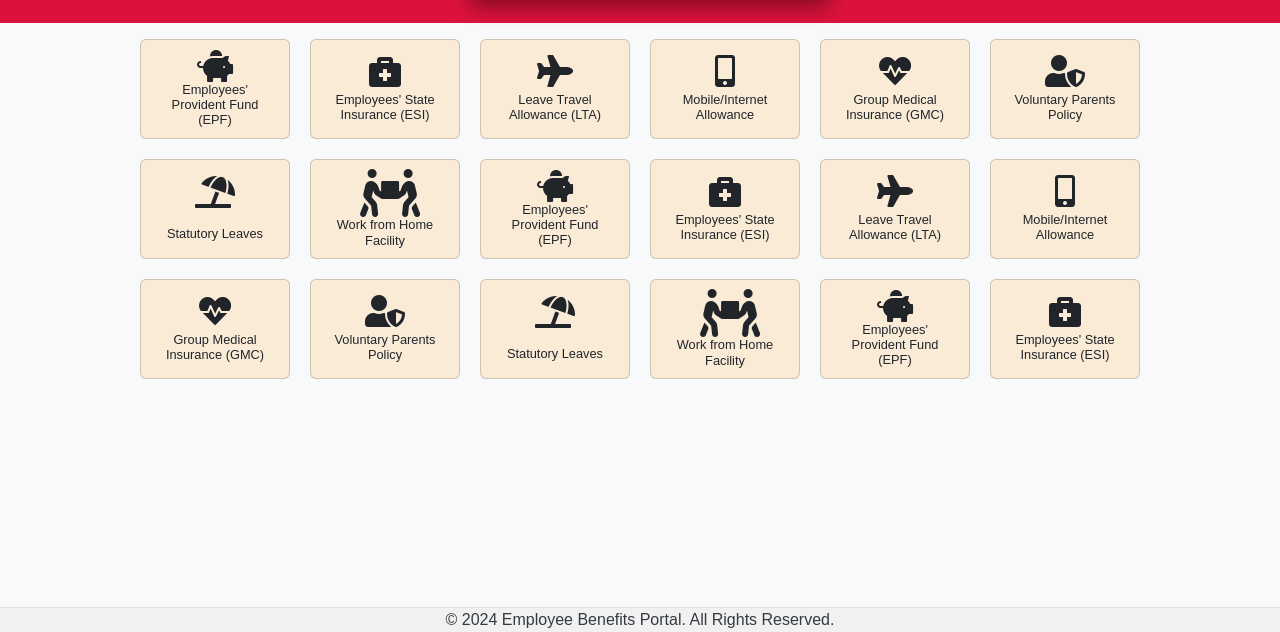
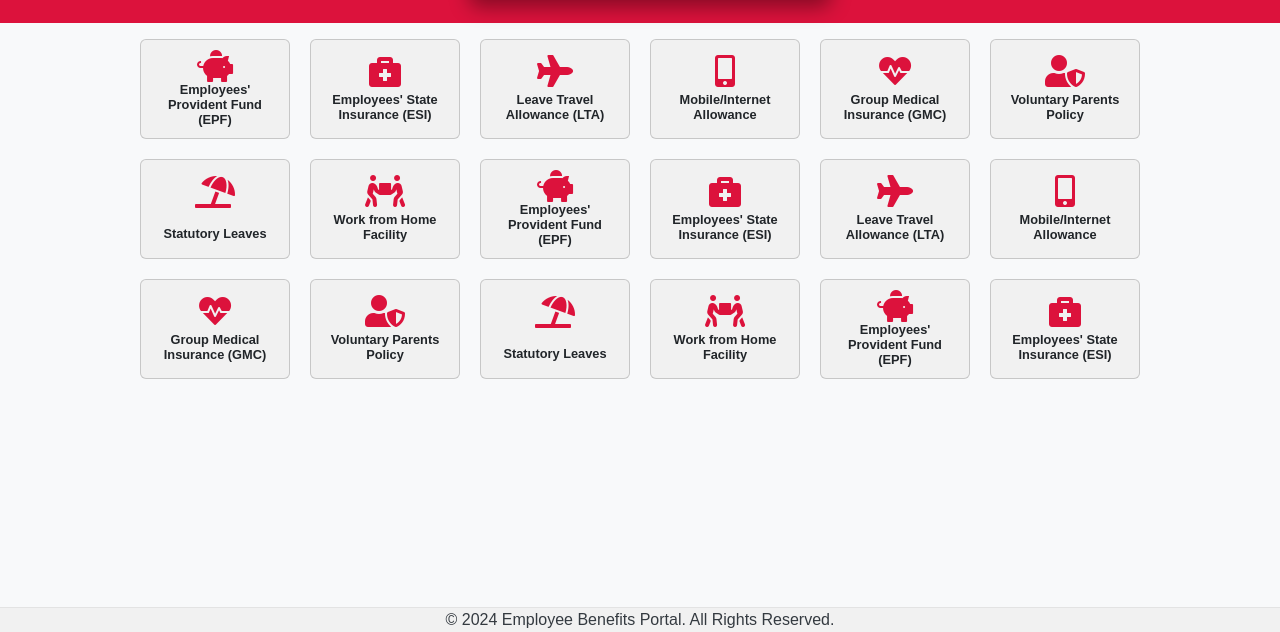
Before and after one commit to Ajin-k-j/EBP-V2, a plain HTML site: page benefit.html in a window 1280 px wide. Shown: the part 168-800 px from the top of the page. Drawn offline with nearby package versions, Linux system fonts and the light colour scheme.

Commit message:
color and text

```diff
--- a/benefit.html
+++ b/benefit.html
@@ -11,9 +11,6 @@
 <body>
     <header class="navbar navbar-expand-lg navbar-light bg-light">
         <a class="navbar-brand" href="#">Benefits Portal</a>
-        <!-- <div>
-            <h3 class="">experion</h3>
-        </div> -->
         <button class="navbar-toggler" type="button" data-toggle="collapse" data-target="#navbarNav" aria-controls="navbarNav"
             aria-expanded="false" aria-label="Toggle navigation">
             <span class="navbar-toggler-icon"></span>
@@ -30,7 +27,6 @@
         <div class="headingBox">
             <h1>Statuatory Benefits</h1>
         </div>
-
     </div>
 
     <main class="container d-flex justify-content-center align-content-center">
@@ -79,7 +75,7 @@
             </a>
             <a href="#">
                 <div class="benefit-card card ">
-                    <i class="fas fa-people-carry fa-3x"></i>
+                    <i class="fas fa-people-carry fa-2x"></i>
                     <h5>Work from Home Facility</h5>
                 </div>
             </a>
@@ -127,7 +123,7 @@
             </a>
             <a href="#">
                 <div class="benefit-card card ">
-                    <i class="fas fa-people-carry fa-3x"></i>
+                    <i class="fas fa-people-carry fa-2x"></i>
                     <h5>Work from Home Facility</h5>
                 </div>
             </a>
@@ -146,11 +142,9 @@
         </div>
     </main>
 
-
     <footer class="footer d-flex justify-content-center align-items-center">
         <p>&copy; 2024 Employee Benefits Portal. All Rights Reserved.</p>
     </footer>
-
 
     <script src="https://code.jquery.com/jquery-3.5.1.slim.min.js"></script>
     <script src="https://cdn.jsdelivr.net/npm/@popperjs/core@2.11.8/dist/umd/popper.min.js" integrity="sha384-I7E8VVD/ismYTF4hNIPjVp/Zjvgyol6VFvRkX/vR+Vc4jQkC+hVqc2pM8ODewa9r" crossorigin="anonymous"></script>
--- a/css/benefit.css
+++ b/css/benefit.css
@@ -1,7 +1,6 @@
 :root{
     --expRed:#DC123C;
 }
-
 
 body {
     font-family: Arial, sans-serif;
@@ -24,7 +23,6 @@ body {
 
 .navbar-brand {
     font-size: 1.5rem;
-    /* color: #007bff; */
     text-decoration: none;
 }
 
@@ -33,8 +31,12 @@ header h3{
 }
 
 .navbar-nav .nav-item .nav-link {
-    /* color: #007bff; */
     font-size: 1rem;
+    color: var(--expRed);
+}
+
+.navbar-nav .nav-item .nav-link:hover {
+    color: #4d1923;
 }
 
 .hero-section {
@@ -43,8 +45,7 @@ header h3{
     align-items: center;
     padding: 2%;
     padding-bottom: 2%;
-    /* background: linear-gradient(180deg, rgba(220,18,60,1) 39%, rgba(118,10,32,1) 71%); */
-    background-color: rgba(220,18,60,1);
+    background-color: var(--expRed);
 }
 
 .headingBox{
@@ -53,14 +54,13 @@ header h3{
     padding: 1%;
     box-shadow: 10px 10px 20px rgba(0, 0, 0, 0.4);
 }
+
 .hero-section h1{
     margin: 0;
 }
 
-/* main */
-
 .benefit-card{
-    background-color: antiquewhite;
+    background-color: #f1f1f1;
     padding: 10%;
     width: 150px;
     height: 100px;
@@ -72,7 +72,7 @@ header h3{
 
 .benefit-card:hover {
     transform: scale(1.05);
-    box-shadow: 4px 4px 8px rgba(0, 0, 0, 0.1);
+    box-shadow: 4px 4px 8px rgba(0, 0, 0, 0.4);
 }
 
 .popular-benefits {
@@ -82,7 +82,6 @@ header h3{
     gap: 20px;
     max-width: 100%;
     padding: 5%;
-    /* border: solid 2px black; */
 }
 
 .popular-benefits a{
@@ -93,23 +92,24 @@ header h3{
 .popular-benefits h5{
     margin: 0;
     font-size: 0.8rem;
+    font-weight: 550;
 }
 
 .popular-benefits i{
     height: 50px;
     width: 50px;
+    color: var(--expRed);
 }
-
 
 .footer {
     background-color: #f1f1f1;
-    /* padding: 1rem; */
     width: 100%;
     text-align: center;
     border-top: 1px solid #e3e3e3;
     position: absolute;
     bottom: 0;
 }
+
 .footer p{
     margin: 0;
 }
```
